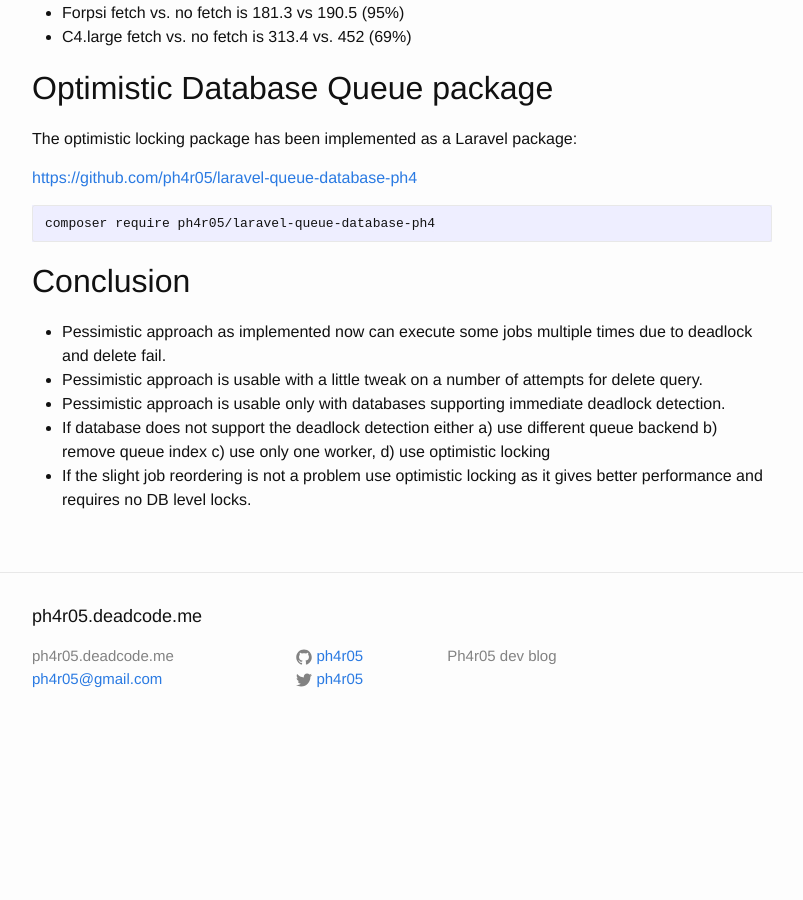
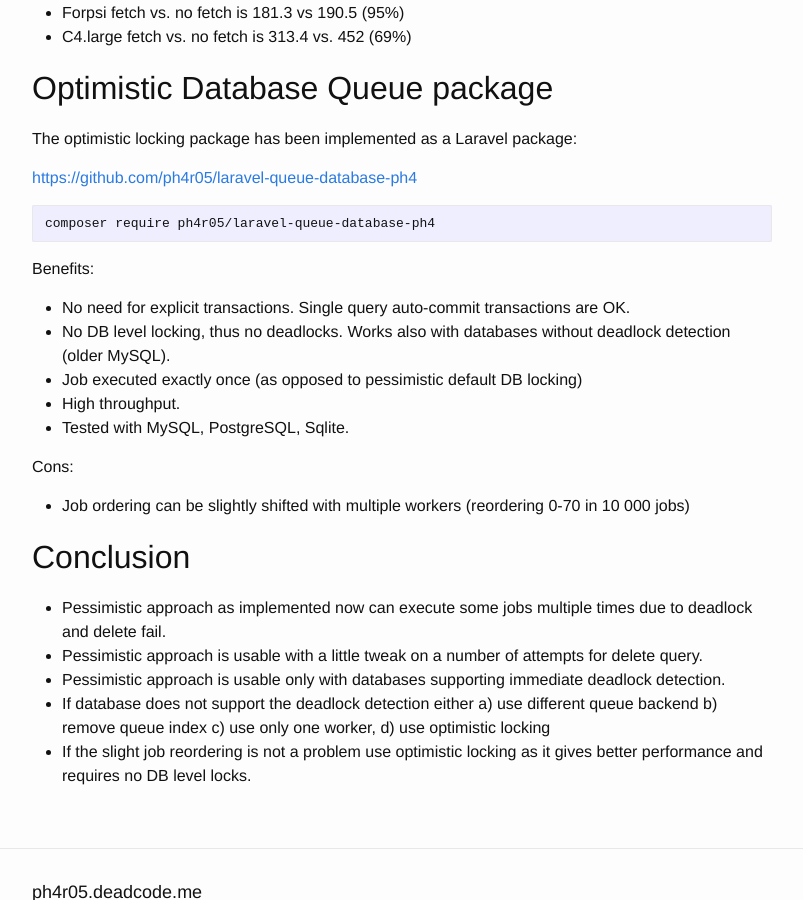
Before and after one commit to ph4r05/devblog, a Jekyll site: the page built from _posts/2017-12-20-laravel-queues-optimization.markdown, in a window 1280 px wide and 900 px high, scrolled down 13753 px. Shown: the whole window, without its empty margins (238-1041 px from the left). Built offline with Jekyll 4.4.1, drawn with Linux system fonts in a browser that asks for light colours; formulas are drawn with MathJax 3; before the commit the page ends 14503 px from its top, so only the background shows below that.

Commit message:
optimization - benefits of optimized locking

````diff
--- a/_posts/2017-12-20-laravel-queues-optimization.markdown
+++ b/_posts/2017-12-20-laravel-queues-optimization.markdown
@@ -458,6 +458,17 @@ The optimistic locking package has been implemented as a Laravel package:
 composer require ph4r05/laravel-queue-database-ph4
 ```
 
+Benefits:
+
+ - No need for explicit transactions. Single query auto-commit transactions are OK.
+ - No DB level locking, thus no deadlocks. Works also with databases without deadlock detection (older MySQL).
+ - Job executed exactly once (as opposed to pessimistic default DB locking)
+ - High throughput.
+ - Tested with MySQL, PostgreSQL, Sqlite.
+
+Cons:
+ - Job ordering can be slightly shifted with multiple workers (reordering 0-70 in 10 000 jobs)
+
 ## Conclusion
 
 - Pessimistic approach as implemented now can execute some jobs multiple times due to deadlock and delete fail.
````
